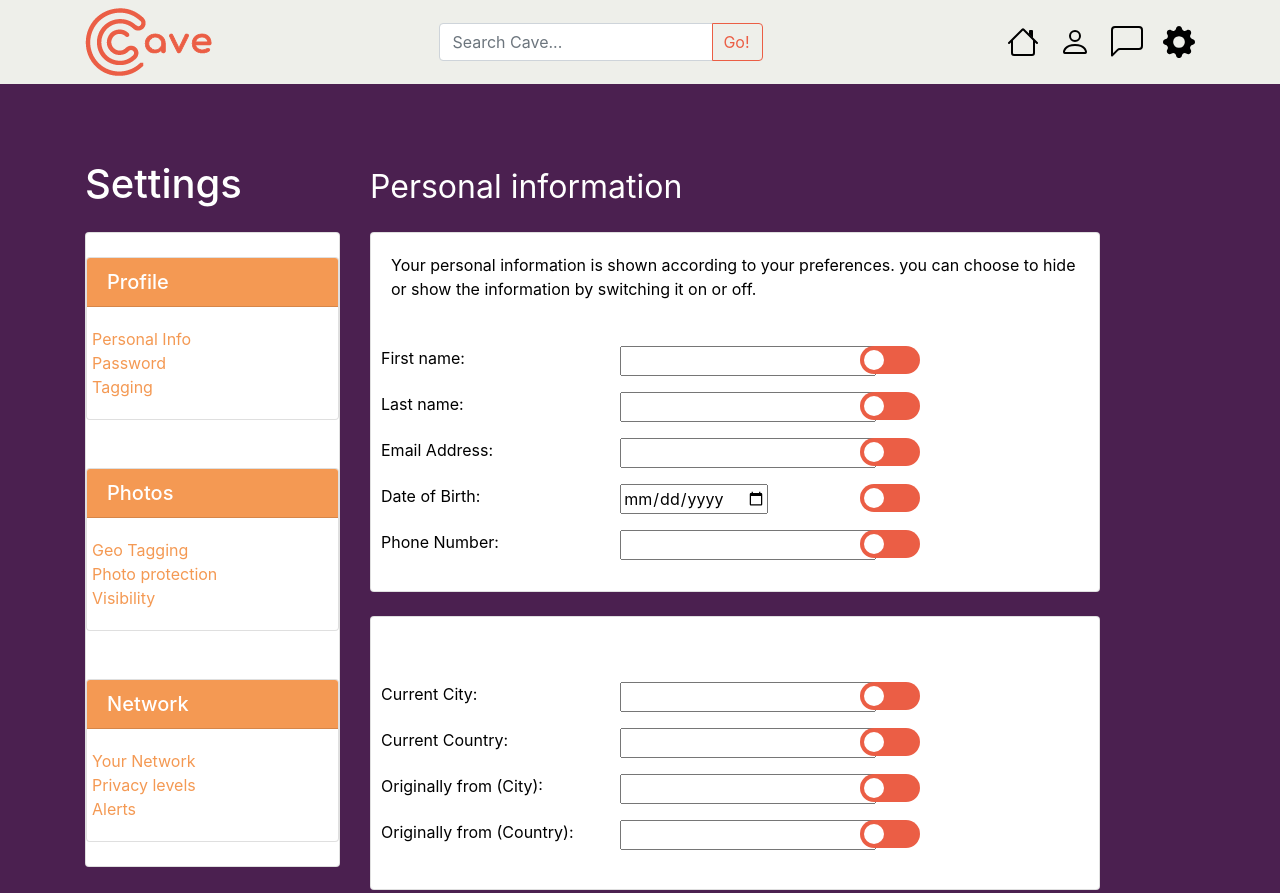
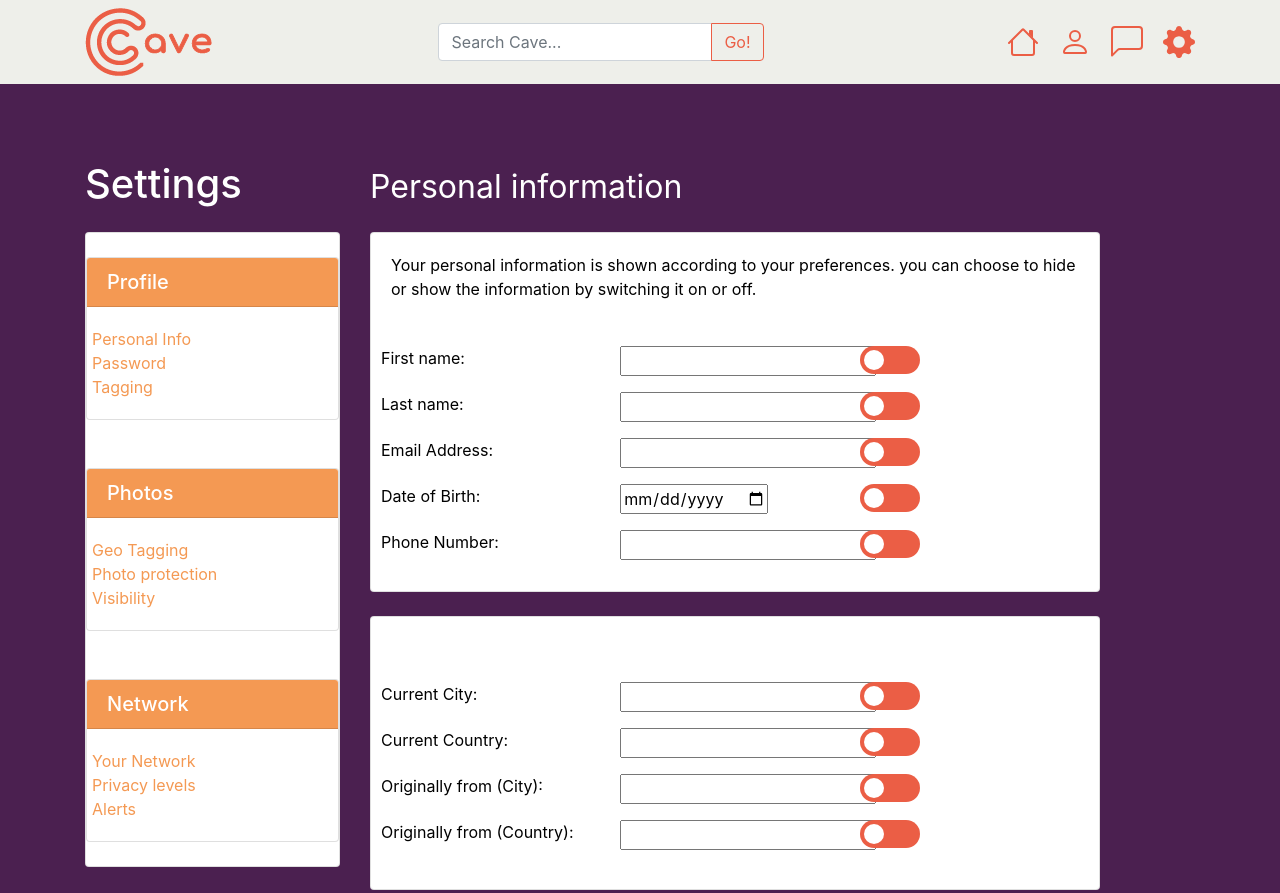
Before and after one commit to DaniD1986/Socialmediapage, a website: page settings-personal.html in a window 1280 px wide. Shown: the top 893 px of the page. Drawn offline with Linux system fonts and the light colour scheme.

Commit message:
Update settings-personal.html

```diff
--- a/settings-personal.html
+++ b/settings-personal.html
@@ -19,55 +19,58 @@
 <body>
 	<!-- Navigation -->
 
-
 <nav class="navbarBackgroundColor navbar navbar-expand-lg fixed-top">
     <div class="container">
-			<a class="Logo" href="feed.html"><img alt="" src="img/Cave_logo.png"></a> <button aria-controls="navbarResponsive" aria-expanded="false" aria-label="Toggle navigation" class="navbar-toggler" data-target="#navbarResponsive" data-toggle="collapse" type="button"><span class="navbar-toggler-icon"></span></button>
+      <a class="Logo" href="feed.html"><img src="img/Cave_logo.png" alt=""></a>
+      <button class="navbar-toggler" type="button" data-toggle="collapse" data-target="#navbarResponsive" aria-controls="navbarResponsive" aria-expanded="false" aria-label="Toggle navigation">
+        <span class="navbar-toggler-icon"></span>
+      </button>
+      <div class="collapse navbar-collapse" id="navbarResponsive">
 
-			<div class="collapse navbar-collapse" id="navbarResponsive">
+
      <ul class="navbar-nav ml-auto">
       <li class="nav-item">
             <div class="input-group">
-							<input class="form-control" placeholder="Search Cave..." type="text"> <span class="input-group-append"><button class="btn btn-secondary" type="button"><span class="input-group-append"><span class="input-group-append">Go!</span></span></button></span>
-						</div>
-					</li>
-
-
-					<li style="list-style: none">
+              <input type="text" class="form-control" placeholder="Search Cave...">
+              <span class="input-group-append">
+                <button class="btn btn-secondary" type="button">Go!</button>
                 </li>
                 </ul>
 
 
+
         <ul class="navbar-nav ml-auto">
              <li class="div-button nav-item active">
-						<svg class="bi bi-house" height="2em" viewbox="0 0 16 16" width="2em" xmlns="http://www.w3.org/2000/svg">
-						<path d="M2 13.5V7h1v6.5a.5.5 0 0 0 .5.5h9a.5.5 0 0 0 .5-.5V7h1v6.5a1.5 1.5 0 0 1-1.5 1.5h-9A1.5 1.5 0 0 1 2 13.5zm11-11V6l-2-2V2.5a.5.5 0 0 1 .5-.5h1a.5.5 0 0 1 .5.5z" fill-rule="evenodd">
-						</path>
-
-						<path d="M7.293 1.5a1 1 0 0 1 1.414 0l6.647 6.646a.5.5 0 0 1-.708.708L8 2.207 1.354 8.854a.5.5 0 1 1-.708-.708L7.293 1.5z" fill-rule="evenodd">
-						</path></svg>
+            <svg width="2em" height="2em" viewBox="0 0 16 16" class="bi bi-house" fill="#EB5E45" xmlns="http://www.w3.org/2000/svg">
+              <path fill-rule="evenodd" d="M2 13.5V7h1v6.5a.5.5 0 0 0 .5.5h9a.5.5 0 0 0 .5-.5V7h1v6.5a1.5 1.5 0 0 1-1.5 1.5h-9A1.5 1.5 0 0 1 2 13.5zm11-11V6l-2-2V2.5a.5.5 0 0 1 .5-.5h1a.5.5 0 0 1 .5.5z"/>
+              <path fill-rule="evenodd" d="M7.293 1.5a1 1 0 0 1 1.414 0l6.647 6.646a.5.5 0 0 1-.708.708L8 2.207 1.354 8.854a.5.5 0 1 1-.708-.708L7.293 1.5z"/>
+            </svg>
           </li>
 
 
-					<li class="div-button nav-item">
-						<svg class="bi bi-person" height="2em" viewbox="0 0 16 16" width="2em" xmlns="http://www.w3.org/2000/svg">
-						<path d="M10 5a2 2 0 1 1-4 0 2 2 0 0 1 4 0zM8 8a3 3 0 1 0 0-6 3 3 0 0 0 0 6zm6 5c0 1-1 1-1 1H3s-1 0-1-1 1-4 6-4 6 3 6 4zm-1-.004c-.001-.246-.154-.986-.832-1.664C11.516 10.68 10.289 10 8 10c-2.29 0-3.516.68-4.168 1.332-.678.678-.83 1.418-.832 1.664h10z" fill-rule="evenodd">
-						</path></svg>
-					</li>
+
+
+
 
 
           <li class="div-button nav-item">
-						<svg class="bi bi-chat-left" height="2em" viewbox="0 0 16 16" width="2em" xmlns="http://www.w3.org/2000/svg">
-						<path d="M14 1H2a1 1 0 0 0-1 1v11.586l2-2A2 2 0 0 1 4.414 11H14a1 1 0 0 0 1-1V2a1 1 0 0 0-1-1zM2 0a2 2 0 0 0-2 2v12.793a.5.5 0 0 0 .854.353l2.853-2.853A1 1 0 0 1 4.414 12H14a2 2 0 0 0 2-2V2a2 2 0 0 0-2-2H2z" fill-rule="evenodd">
-						</path></svg>
+            <svg width="2em" height="2em" viewBox="0 0 16 16" class="bi bi-person" fill="#EB5E45" xmlns="http://www.w3.org/2000/svg">
+              <path fill-rule="evenodd" d="M10 5a2 2 0 1 1-4 0 2 2 0 0 1 4 0zM8 8a3 3 0 1 0 0-6 3 3 0 0 0 0 6zm6 5c0 1-1 1-1 1H3s-1 0-1-1 1-4 6-4 6 3 6 4zm-1-.004c-.001-.246-.154-.986-.832-1.664C11.516 10.68 10.289 10 8 10c-2.29 0-3.516.68-4.168 1.332-.678.678-.83 1.418-.832 1.664h10z"/>
+            </svg>
           </li>
 
+          <li class="div-button nav-item">
+            <svg width="2em" height="2em" viewBox="0 0 16 16" class="bi bi-chat-left" fill="#EB5E45" xmlns="http://www.w3.org/2000/svg">
+              <path fill-rule="evenodd" d="M14 1H2a1 1 0 0 0-1 1v11.586l2-2A2 2 0 0 1 4.414 11H14a1 1 0 0 0 1-1V2a1 1 0 0 0-1-1zM2 0a2 2 0 0 0-2 2v12.793a.5.5 0 0 0 .854.353l2.853-2.853A1 1 0 0 1 4.414 12H14a2 2 0 0 0 2-2V2a2 2 0 0 0-2-2H2z"/>
+            </svg>
+          </li>
 
           <li class="div-button nav-item">
-						<svg class="bi bi-gear-fill" height="2em" viewbox="0 0 16 16" width="2em" xmlns="http://www.w3.org/2000/svg">
-						<path d="M9.405 1.05c-.413-1.4-2.397-1.4-2.81 0l-.1.34a1.464 1.464 0 0 1-2.105.872l-.31-.17c-1.283-.698-2.686.705-1.987 1.987l.169.311c.446.82.023 1.841-.872 2.105l-.34.1c-1.4.413-1.4 2.397 0 2.81l.34.1a1.464 1.464 0 0 1 .872 2.105l-.17.31c-.698 1.283.705 2.686 1.987 1.987l.311-.169a1.464 1.464 0 0 1 2.105.872l.1.34c.413 1.4 2.397 1.4 2.81 0l.1-.34a1.464 1.464 0 0 1 2.105-.872l.31.17c1.283.698 2.686-.705 1.987-1.987l-.169-.311a1.464 1.464 0 0 1 .872-2.105l.34-.1c1.4-.413 1.4-2.397 0-2.81l-.34-.1a1.464 1.464 0 0 1-.872-2.105l.17-.31c.698-1.283-.705-2.686-1.987-1.987l-.311.169a1.464 1.464 0 0 1-2.105-.872l-.1-.34zM8 10.93a2.929 2.929 0 1 0 0-5.86 2.929 2.929 0 0 0 0 5.858z" fill-rule="evenodd">
-						</path></svg>
+            <svg width="2em" height="2em" viewBox="0 0 16 16" class="bi bi-gear-fill" fill="#EB5E45" xmlns="http://www.w3.org/2000/svg">
+              <path fill-rule="evenodd" d="M9.405 1.05c-.413-1.4-2.397-1.4-2.81 0l-.1.34a1.464 1.464 0 0 1-2.105.872l-.31-.17c-1.283-.698-2.686.705-1.987 1.987l.169.311c.446.82.023 1.841-.872 2.105l-.34.1c-1.4.413-1.4 2.397 0 2.81l.34.1a1.464 1.464 0 0 1 .872 2.105l-.17.31c-.698 1.283.705 2.686 1.987 1.987l.311-.169a1.464 1.464 0 0 1 2.105.872l.1.34c.413 1.4 2.397 1.4 2.81 0l.1-.34a1.464 1.464 0 0 1 2.105-.872l.31.17c1.283.698 2.686-.705 1.987-1.987l-.169-.311a1.464 1.464 0 0 1 .872-2.105l.34-.1c1.4-.413 1.4-2.397 0-2.81l-.34-.1a1.464 1.464 0 0 1-.872-2.105l.17-.31c.698-1.283-.705-2.686-1.987-1.987l-.311.169a1.464 1.464 0 0 1-2.105-.872l-.1-.34zM8 10.93a2.929 2.929 0 1 0 0-5.86 2.929 2.929 0 0 0 0 5.858z"/>
+            </svg>
           </li>
+
         </ul>
       </div>
     </div>
@@ -353,7 +356,7 @@
 
 
 				<div>
-					<a class="btn btn-primary" href="#">Save</a><a class="btn btn-secondary div-button" href="#">Cancel</a>
+					<button class="btn btn-primary" onclick="alert('Your changes have been saved');">Save</button><button class="btn btn-secondary div-button" onClick="history.go(0);">Cancel</button>
 				</div>
 			</div>
 		</div>
```
Lines whose indentation alone changed are shown as unchanged.
